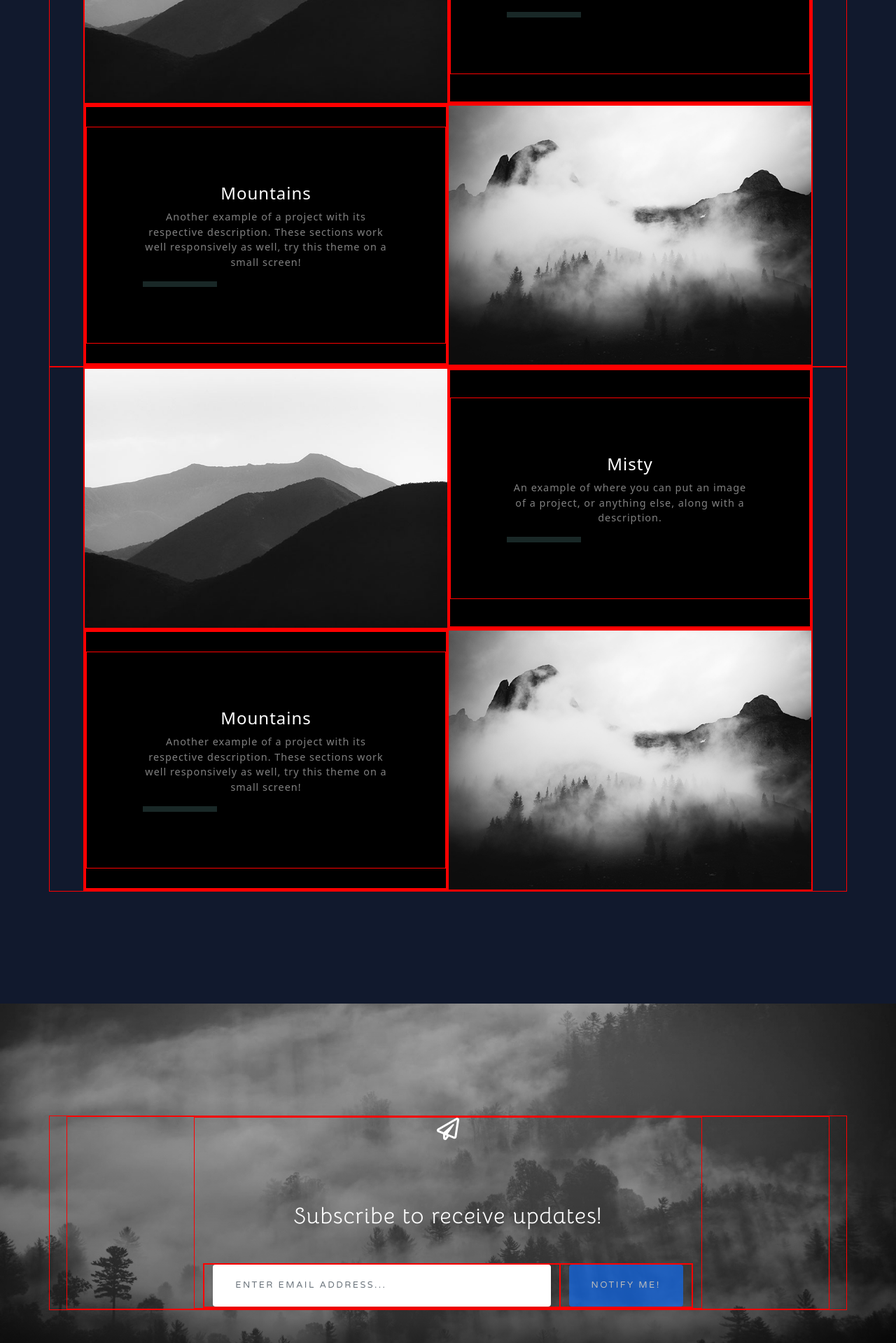
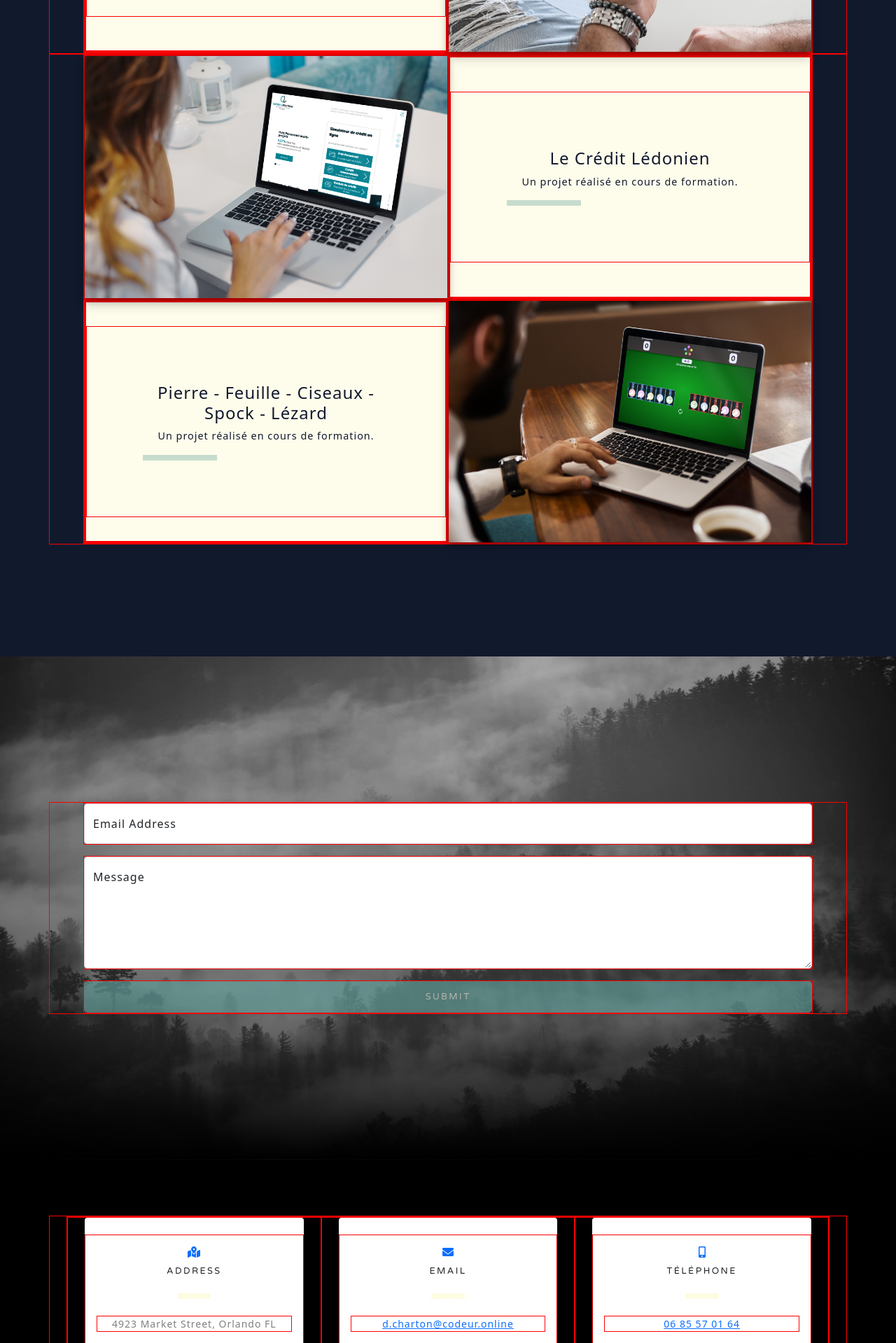
Before and after one commit to DylanCharton/Portfolio, a PHP site: page / in a window 1280 px wide. Shown: the part 3042-4961 px from the top of the page at 70% size. Run offline with PHP 8.4, Linux system fonts and the light colour scheme; some libraries are stand-ins or nearby versions.

Commit message:
Intégration section projet

```diff
--- a/css/styles.css
+++ b/css/styles.css
@@ -35,6 +35,14 @@
   font-family: 'averageregular';
   src: url('../fonts/average-regular-webfont.woff2') format('woff2'),
        url('../fonts/average-regular-webfont.woff') format('woff');
+  font-weight: normal;
+  font-style: normal;
+
+}
+@font-face {
+  font-family: 'oswaldregular';
+  src: url('../fonts/oswald-variablefont_wght-webfont.woff2') format('woff2'),
+       url('../fonts/oswald-variablefont_wght-webfont.woff') format('woff');
   font-weight: normal;
   font-style: normal;
 
@@ -135,7 +143,7 @@ h2{
 .about-content img {
   height:70vh;
   margin-top: 5rem;
-  filter:drop-shadow(5px 5px 5px #000)
+  filter:drop-shadow(2px 0px 5px rgba(0, 0, 0, 0.527))
 
 }
 .soft-skills{
@@ -280,7 +288,8 @@ h2{
   text-decoration: none;
   color: #11192D;
   font-size: 4rem;
-  font-family:'averageregular';
+  font-family:'oswaldregular';
+  font-weight:100;
 }
 
 #mainTitle{
@@ -305,7 +314,24 @@ h2{
   padding: 3rem;
   font-size: 90%;
 }
-
+.project-text{
+  background-color: #fefdec;
+  color:#11192d;
+}
+.project-frame{
+  background-color: #fefdec;
+}
+.navbar-collapse{
+  flex-grow:0;
+}
+.shadow{
+  filter: drop-shadow(0px 2px 5px rgba(0, 0, 0, 0.431));
+}
+#submitButton {
+  color: #fefdec;
+  background-color: #64a19d;
+  border-color: #64a19d;
+}
 @media (min-width: 992px) {
   #mainNav {
     padding-top: 0;
@@ -351,17 +377,39 @@ h2{
     transform:none;
   }
   #mainNav.navbar-shrink .nav-link:hover {
-    color: #fff56c;
+    color: #6eb4d1;
   }
   #mainNav.navbar-shrink .nav-link:active {
-    color: #fff56c;
+    color: #6eb4d1;
   }
   #mainNav.navbar-shrink .nav-link.active {
-    color: #fff56c;
+    color: #6eb4d1;
     outline: none;
-    border-bottom: 0.25rem solid #fff56c;
+    border-bottom: 0.25rem solid #6eb4d1;
   }
 }
+
+.btn-primary {
+  background-color: #fefdec;
+  color : #6eb4d1;
+  padding-left : 0.8rem;
+  padding-right : 0.8rem;
+  padding-top : 0.8rem;
+  padding-bottom : 0.8rem;
+  transition: 0.2s ease-in-out;
+}
+.btn-primary:hover{
+  background-color: #6eb4d1;
+
+}
+.btn-primary:active{
+  background-color: #11192d;
+}
+.btn-primary:focus{
+  background-color: #fefdec;
+  color:#6eb4d1;
+}
+
 
 @media (min-width: 768px) {
   .masthead h1, .masthead .h1 {
@@ -400,8 +448,10 @@ h2{
     padding: 5rem;
   }
   .projects-section .project-text hr {
-    border-color: #64a19d;
+    border-color: #287e78;
     border-width: 0.25rem;
     width: 30%;
+
+
   }
 }
--- a/index.html
+++ b/index.html
@@ -29,12 +29,13 @@
                 <div class="collapse navbar-collapse" id="navbarResponsive">
                     <ul class="navbar-nav ms-auto">
                         <li class="nav-item"><a class="nav-link" href="#about">À propos</a></li>
+                        <li class="nav-item"><a class="nav-link" href="#skills">Compétences</a></li>
                         <li class="nav-item"><a class="nav-link" href="#projects">Projets</a></li>
                         <li class="nav-item"><a class="nav-link" href="#signup">Contactez-moi</a></li>
                     </ul>
 
                 </div>
-                <div>
+                <div class="resume-div">
                 <a class="btn btn-primary" href="#resume">Mon CV</a>
                 </div>
             </div>
@@ -138,36 +139,22 @@
 
     </section>
     <div id="typewriter" class="text-center align-items-center">
-        <a href="" class="typewrite" data-period="2000" data-type='[ "l&apos; astronomie.", "les jeux vidéo.", "la cuisine.", "l&apos;informatique." ]'>
+        <a href="" class="typewrite" data-period="2000" data-type='[ "le développement web.", "les jeux vidéo.", "la cuisine.", "l&apos;astronomie." ]'>
                     <span class="wrap"></span>
                 </a>
     </div>
     <!-- Projects-->
     <section class="projects-section" id="projects">
         <div class="container px-4 px-lg-5">
-            <!-- Featured Project Row-->
-            <div class="row gx-0 mb-4 mb-lg-5 align-items-center">
-                <div class="col-xl-8 col-lg-7"><img class="img-fluid mb-3 mb-lg-0" src="assets/img/mntn-mockup.png"
-                        alt="..." /></div>
-                <div class="col-xl-4 col-lg-5">
-                    <div class="featured-text text-center text-lg-left">
-                        <h4>MTNT</h4>
-                        <p class="text-white-50 mb-0">Un projet réalisé en cours de formation</p>
-
-                    </div>
-                    <p class="text-white-50 mb-0 text-center mt-5">+ de détails</p>
-                </div>
-            </div>
             <!-- Project One Row-->
             <div class="row gx-0 mb-5 mb-lg-0 justify-content-center">
-                <div class="col-lg-6"><img class="img-fluid" src="assets/img/demo-image-01.jpg" alt="..." /></div>
+                <div class="col-lg-6"><img class="img-fluid shadow" src="assets/img/mntn-mockup.png" alt="..." /></div>
                 <div class="col-lg-6">
                     <div class="bg-black text-center h-100 project">
-                        <div class="d-flex h-100">
+                        <div class="d-flex h-100 project-frame">
                             <div class="project-text w-100 my-auto text-center text-lg-left">
-                                <h4 class="text-white">Misty</h4>
-                                <p class="mb-0 text-white-50">An example of where you can put an image of a project, or
-                                    anything else, along with a description.</p>
+                                <h4 class="">MNTN</h4>
+                                <p class="mb-0">Un projet réalisé en cours de formation.</p>
                                 <hr class="d-none d-lg-block mb-0 ms-0" />
                             </div>
                         </div>
@@ -176,15 +163,13 @@
             </div>
             <!-- Project Two Row-->
             <div class="row gx-0 justify-content-center">
-                <div class="col-lg-6"><img class="img-fluid" src="assets/img/demo-image-02.jpg" alt="..." /></div>
+                <div class="col-lg-6"><img class="img-fluid shadow" src="assets/img/tourdepize-mockup.png" alt="..." /></div>
                 <div class="col-lg-6 order-lg-first">
                     <div class="bg-black text-center h-100 project">
-                        <div class="d-flex h-100">
+                        <div class="d-flex h-100 project-frame">
                             <div class="project-text w-100 my-auto text-center text-lg-right">
-                                <h4 class="text-white">Mountains</h4>
-                                <p class="mb-0 text-white-50">Another example of a project with its respective
-                                    description. These sections work well responsively as well, try this theme on a
-                                    small screen!</p>
+                                <h4>La Tour de Pize</h4>
+                                <p class="mb-0">Un projet réalisé en cours de formation.</p>
                                 <hr class="d-none d-lg-block mb-0 me-0" />
                             </div>
                         </div>
@@ -195,14 +180,13 @@
         <div class="container px-4 px-lg-5">
             <!-- Project One Row-->
             <div class="row gx-0 mb-5 mb-lg-0 justify-content-center">
-                <div class="col-lg-6"><img class="img-fluid" src="assets/img/demo-image-01.jpg" alt="..." /></div>
+                <div class="col-lg-6"><img class="img-fluid shadow" src="assets/img/credit-ledonien-mockup.png" alt="..." /></div>
                 <div class="col-lg-6">
-                    <div class="bg-black text-center h-100 project">
-                        <div class="d-flex h-100">
+                    <div class="bg-black text-center h-100 project-frame">
+                        <div class="d-flex h-100 project-frame">
                             <div class="project-text w-100 my-auto text-center text-lg-left">
-                                <h4 class="text-white">Misty</h4>
-                                <p class="mb-0 text-white-50">An example of where you can put an image of a project, or
-                                    anything else, along with a description.</p>
+                                <h4>Le Crédit Lédonien</h4>
+                                <p class="mb-0">Un projet réalisé en cours de formation.</p>
                                 <hr class="d-none d-lg-block mb-0 ms-0" />
                             </div>
                         </div>
@@ -211,15 +195,13 @@
             </div>
             <!-- Project Two Row-->
             <div class="row gx-0 justify-content-center">
-                <div class="col-lg-6"><img class="img-fluid" src="assets/img/demo-image-02.jpg" alt="..." /></div>
+                <div class="col-lg-6"><img class="img-fluid shadow" src="assets/img/pierrefeuille-mockup.png" alt="..." /></div>
                 <div class="col-lg-6 order-lg-first">
-                    <div class="bg-black text-center h-100 project">
-                        <div class="d-flex h-100">
+                    <div class="bg-black text-center h-100 project-frame">
+                        <div class="d-flex h-100 project-frame">
                             <div class="project-text w-100 my-auto text-center text-lg-right">
-                                <h4 class="text-white">Mountains</h4>
-                                <p class="mb-0 text-white-50">Another example of a project with its respective
-                                    description. These sections work well responsively as well, try this theme on a
-                                    small screen!</p>
+                                <h4>Pierre - Feuille - Ciseaux - Spock - Lézard</h4>
+                                <p class="mb-0">Un projet réalisé en cours de formation.</p>
                                 <hr class="d-none d-lg-block mb-0 me-0" />
                             </div>
                         </div>
@@ -230,54 +212,31 @@
     </section>
     <!-- Signup-->
     <section class="signup-section" id="signup">
-        <div class="container px-4 px-lg-5">
-            <div class="row gx-4 gx-lg-5">
-                <div class="col-md-10 col-lg-8 mx-auto text-center">
-                    <i class="far fa-paper-plane fa-2x mb-2 text-white"></i>
-                    <h2 class="text-white mb-5">Subscribe to receive updates!</h2>
-                    <!-- * * * * * * * * * * * * * * *-->
-                    <!-- * * SB Forms Contact Form * *-->
-                    <!-- * * * * * * * * * * * * * * *-->
-                    <!-- This form is pre-integrated with SB Forms.-->
-                    <!-- To make this form functional, sign up at-->
-                    <!-- https://startbootstrap.com/solution/contact-forms-->
-                    <!-- to get an API token!-->
-                    <form class="form-signup" id="contactForm" data-sb-form-api-token="API_TOKEN">
-                        <!-- Email address input-->
-                        <div class="row input-group-newsletter">
-                            <div class="col"><input class="form-control" id="emailAddress" type="email"
-                                    placeholder="Enter email address..." aria-label="Enter email address..."
-                                    data-sb-validations="required,email" /></div>
-                            <div class="col-auto"><button class="btn btn-primary disabled" id="submitButton"
-                                    type="submit">Notify Me!</button></div>
+        <div class="container px-5 my-5">
+            <form id="contactForm" data-sb-form-api-token="API_TOKEN">
+                <div class="form-floating mb-3">
+                    <input class="form-control" id="emailAddress" type="email" placeholder="Email Address" data-sb-validations="required,email" />
+                    <label for="emailAddress">Email Address</label>
+                    <div class="invalid-feedback" data-sb-feedback="emailAddress:required">Email Address is required.</div>
+                    <div class="invalid-feedback" data-sb-feedback="emailAddress:email">Email Address Email is not valid.</div>
                 </div>
-                        <div class="invalid-feedback mt-2" data-sb-feedback="emailAddress:required">An email is
-                            required.</div>
-                        <div class="invalid-feedback mt-2" data-sb-feedback="emailAddress:email">Email is not valid.
+                <div class="form-floating mb-3">
+                    <textarea class="form-control" id="message" type="text" placeholder="Message" style="height: 10rem;" data-sb-validations="required"></textarea>
+                    <label for="message">Message</label>
+                    <div class="invalid-feedback" data-sb-feedback="message:required">Message is required.</div>
                 </div>
-                        <!-- Submit success message-->
-                        <!---->
-                        <!-- This is what your users will see when the form-->
-                        <!-- has successfully submitted-->
                 <div class="d-none" id="submitSuccessMessage">
-                            <div class="text-center mb-3 mt-2 text-white">
+                    <div class="text-center mb-3">
                         <div class="fw-bolder">Form submission successful!</div>
-                                To activate this form, sign up at
-                                <br />
-                                <a
-                                    href="https://startbootstrap.com/solution/contact-forms">https://startbootstrap.com/solution/contact-forms</a>
                     </div>
                 </div>
-                        <!-- Submit error message-->
-                        <!---->
-                        <!-- This is what your users will see when there is-->
-                        <!-- an error submitting the form-->
                 <div class="d-none" id="submitErrorMessage">
-                            <div class="text-center text-danger mb-3 mt-2">Error sending message!</div>
+                    <div class="text-center text-danger mb-3">Error sending message!</div>
+                </div>
+                <div class="d-grid">
+                    <button class="btn btn-primary btn-lg disabled" id="submitButton" type="submit">Submit</button>
                 </div>
             </form>
-                </div>
-            </div>
         </div>
     </section>
     <!-- Contact-->
@@ -300,7 +259,7 @@
                             <i class="fas fa-envelope text-primary mb-2"></i>
                             <h4 class="text-uppercase m-0">Email</h4>
                             <hr class="my-4 mx-auto" />
-                            <div class="small text-black-50"><a href="#!">hello@yourdomain.com</a></div>
+                            <div class="small text-black-50"><a href="mailto:d.charton@codeur.online">d.charton@codeur.online</a></div>
                         </div>
                     </div>
                 </div>
@@ -308,9 +267,9 @@
                     <div class="card py-4 h-100">
                         <div class="card-body text-center">
                             <i class="fas fa-mobile-alt text-primary mb-2"></i>
-                            <h4 class="text-uppercase m-0">Phone</h4>
+                            <h4 class="text-uppercase m-0">TÉlÉPHONE</h4>
                             <hr class="my-4 mx-auto" />
-                            <div class="small text-black-50">+1 (555) 902-8832</div>
+                            <div class="small text-black-50"><a href="tel">06 85 57 01 64</a></div>
                         </div>
                     </div>
                 </div>
@@ -324,16 +283,12 @@
     </section>
     <!-- Footer-->
     <footer class="footer bg-black small text-center text-white-50">
-        <div class="container px-4 px-lg-5">Copyright &copy; Your Website 2021</div>
+        <div class="container px-4 px-lg-5">Copyright &copy; Dylan Charton 2021</div>
     </footer>
     <!-- Bootstrap core JS-->
     <script src="https://cdn.jsdelivr.net/npm/bootstrap@5.1.0/dist/js/bootstrap.bundle.min.js"></script>
     <!-- Core theme JS-->
     <script src="js/scripts.js"></script>
-    <!-- * * * * * * * * * * * * * * * * * * * * * * * * * * * * * * * * * * * * * * * *-->
-    <!-- * *                               SB Forms JS                               * *-->
-    <!-- * * Activate your form at https://startbootstrap.com/solution/contact-forms * *-->
-    <!-- * * * * * * * * * * * * * * * * * * * * * * * * * * * * * * * * * * * * * * * *-->
     <script src="https://cdn.startbootstrap.com/sb-forms-latest.js"></script>
 </body>
 
```
Also changed, not shown: assets/img/pierrefeuille-mockup.png (added), assets/img/tourdepize-mockup.png (added), fonts/oswald-variablefont_wght-webfont.woff (added), fonts/oswald-variablefont_wght-webfont.woff2 (added). Lines whose indentation alone changed are shown as unchanged.
